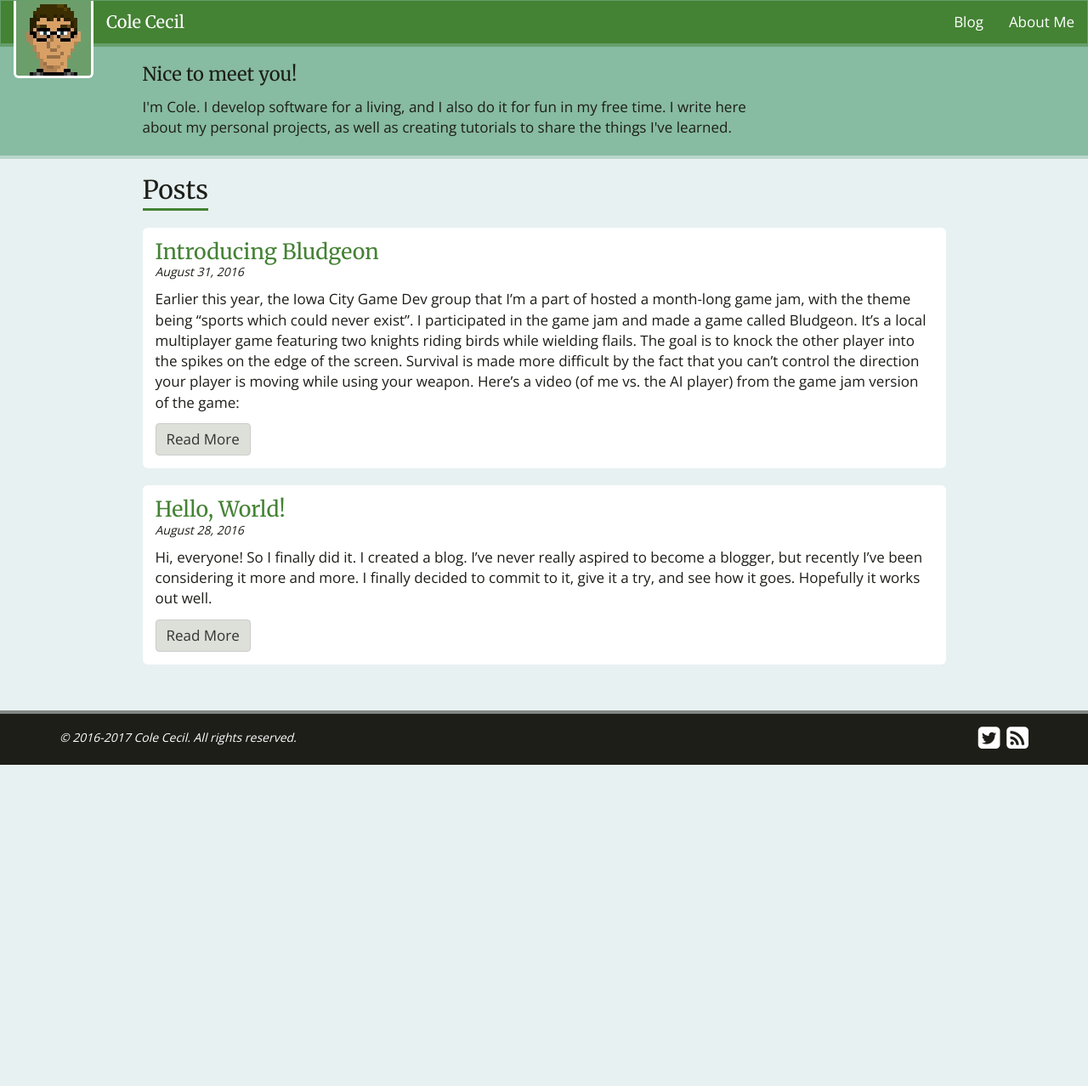
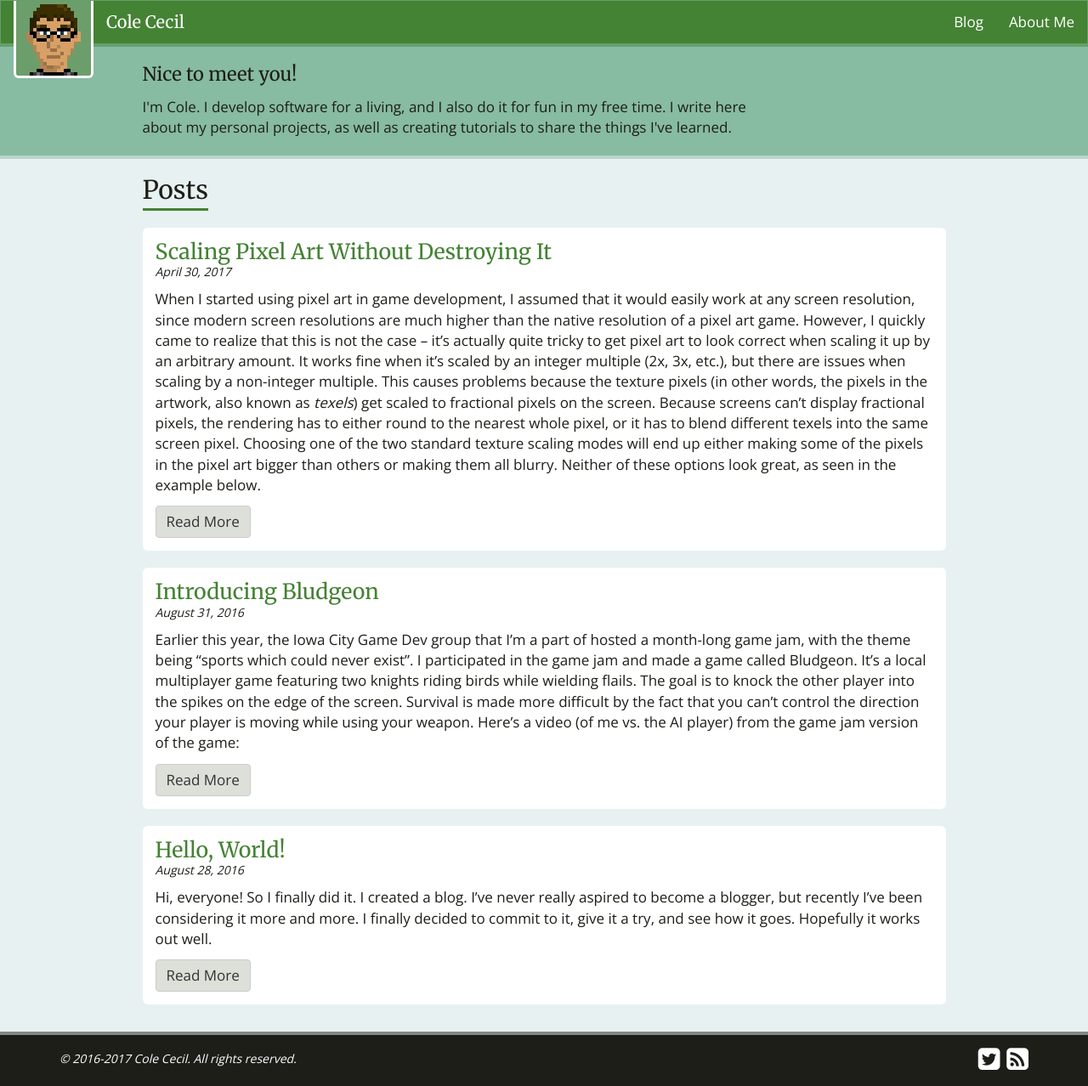
Before and after one commit to colececil/colececil.github.io, a Jekyll site: the page built from index.html, in a window 1280 px wide. Shown: the whole page at 85% size. Built offline with Jekyll 4.4.1, drawn with Linux system fonts in a browser that asks for light colours; some web fonts are replaced; the list of posts is cut into pages by our own code; before the commit the page ends 900 px from its top, so only the background shows below that.

Commit message:
Move pixel art scaling tutorial from drafts to posts

```diff
--- a/_drafts/scaling-pixel-art-without-destroying-it.md
+++ b/_posts/2017-04-30-scaling-pixel-art-without-destroying-it.md
@@ -1,6 +1,7 @@
 ---
 layout: post
 title: "Scaling Pixel Art Without Destroying It"
+date: 2017-04-30 17:38:00 -0500
 ---
 
 When I started using pixel art in game development, I assumed that it would easily work at any screen resolution, since modern screen resolutions are much higher than the native resolution of a pixel art game. However, I quickly came to realize that this is not the case -- it's actually quite tricky to get pixel art to look correct when scaling it up by an arbitrary amount. It works fine when it's scaled by an integer multiple (2x, 3x, etc.), but there are issues when scaling by a non-integer multiple. This causes problems because the texture pixels (in other words, the pixels in the artwork, also known as *texels*) get scaled to fractional pixels on the screen. Because screens can't display fractional pixels, the rendering has to either round to the nearest whole pixel, or it has to blend different texels into the same screen pixel. Choosing one of the two standard texture scaling modes will end up either making some of the pixels in the pixel art bigger than others or making them all blurry. Neither of these options look great, as seen in the example below.
```
